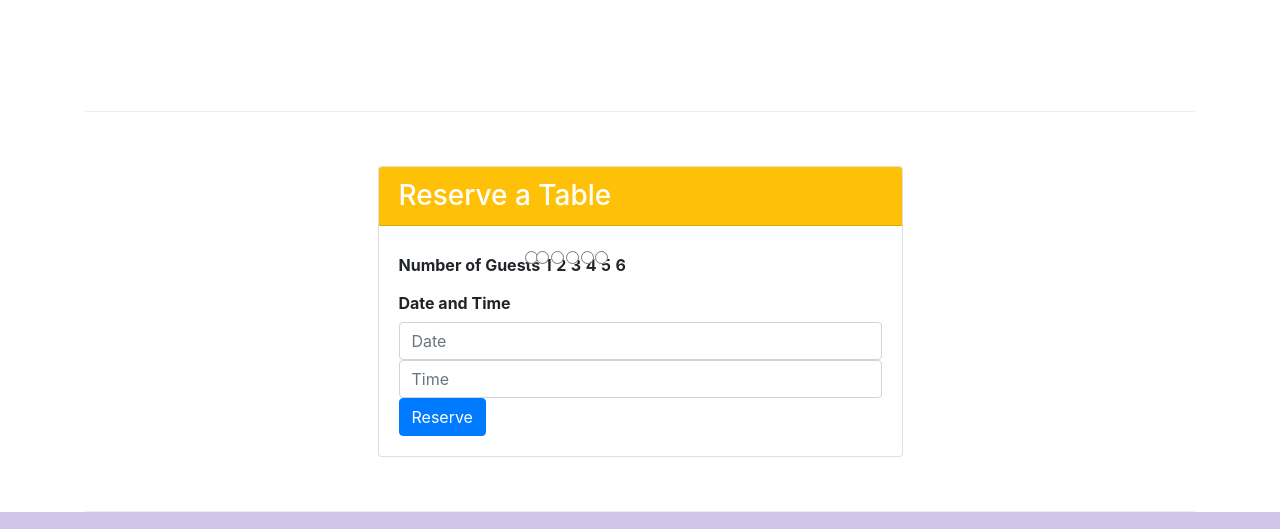
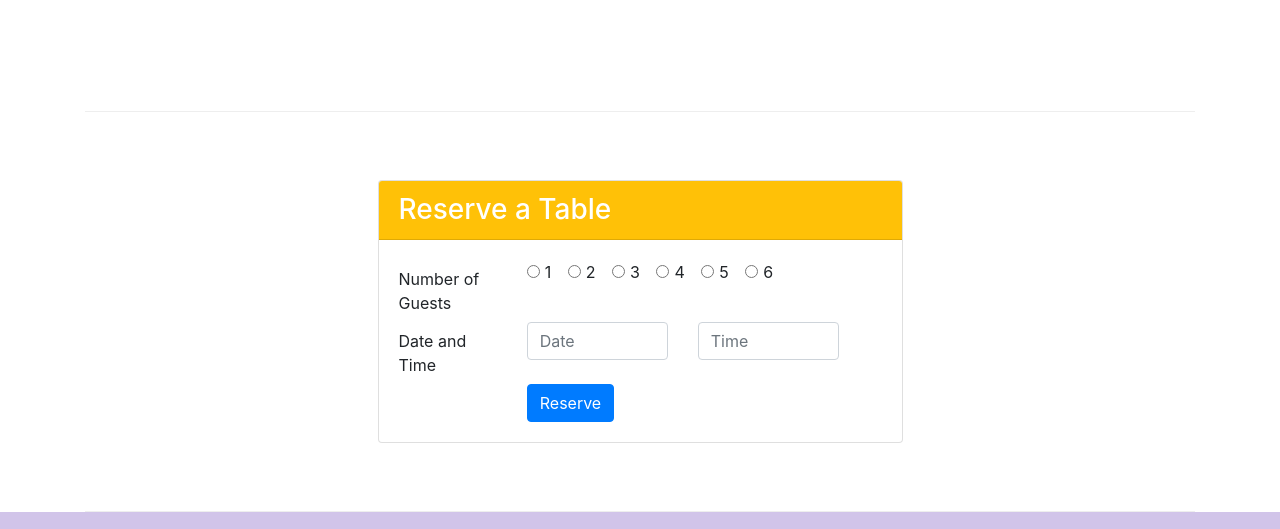
Before and after one commit to NathanInbar/HK_WebDev-Course, a website: page Bootstrap4/conFusion/index.html in a window 1280 px wide. Shown: the part 1422-1951 px from the top of the page. Drawn offline with nearby package versions, Linux system fonts and the light colour scheme.

Commit message:
Assignment 2 complete

```diff
--- a/Bootstrap4/conFusion/index.html
+++ b/Bootstrap4/conFusion/index.html
@@ -54,8 +54,8 @@
             </div>
 
             <div class="col-6 col-sm align-self-center">
-            <button type="submit" class="col-12 btn btn-primary bg-warning">Reserve Table</button>
-
+            <!-- <button type="submit" class="col-12 btn btn-primary bg-warning text-dark">Reserve Table</button> -->
+            <a href="#reserveCard" class="col-12 btn btn-primary bg-warning text-dark">Reserve a Table</a>
           </div>
 
         </div><!--end container-->
@@ -139,34 +139,73 @@
         <div class="row row-content align-items-center">
 
           <div class="col-12 col-sm-6 mx-auto">
-            <div class="card">
+            <div class="card" id="reserveCard">
               <h3 class="card-header bg-warning text-white">Reserve a Table</h3>
               <div class="card-body">
+
                 <form>
-                  <div class="form-group-row">
-                    <label for="numGuests" class="col-form-label"><strong>Number of Guests</strong></label>
-                    <input type="radio" class="form-check-input" name ="optionsRadios" value="1">
-                    <label for="1"  class="col-form-label"><strong>1</strong></label>
-                    <input type="radio" class="form-check-input" name ="optionsRadios" value="2">
-                    <label for="2"  class="col-form-label"><strong>2</strong></label>
-                    <input type="radio" class="form-check-input" name ="optionsRadios" value="3">
-                    <label for="3" class="col-form-label"><strong>3</strong></label>
-                    <input type="radio" class="form-check-input" name ="optionsRadios" value="4">
-                    <label for="4" class="col-form-label"><strong>4</strong></label>
-                    <input type="radio" class="form-check-input" name ="optionsRadios" value="5">
-                    <label for="5" class="col-form-label"><strong>5</strong></label>
-                    <input type="radio" class="form-check-input" name ="optionsRadios" value="6">
-                    <label for="6" class="col-form-label"><strong>6</strong></label>
+
+                  <div class="row">
+                    <div class="col-md-3">
+                      <!--NumGuests Text-->
+                      <!-- <label for="numGuests" class="col-form-label">Number of Guests</label> -->
+                      <div class="col-form-label"> Number of Guests </div>
+                    </div>
+
+                    <div class="col-md-9">
+                      <!--radio buttons-->
+                      <div class="form-check form-check-inline">
+                        <input type="radio" class="form-check-input" name="optionsRadios" value="1" id="r1">
+                        <label for="r1"  class="form-check-label">1</label>
+                      </div>
+                      <div class="form-check form-check-inline">
+                        <input type="radio" class="form-check-input" name="optionsRadios" value="2" id="r2">
+                        <label for="r2"  class="form-check-label">2</label>
+                      </div>
+                      <div class="form-check form-check-inline">
+                        <input type="radio" class="form-check-input" name="optionsRadios" value="3" id="r3">
+                        <label for="r3"  class="form-check-label">3</label>
+                      </div>
+                      <div class="form-check form-check-inline">
+                        <input type="radio" class="form-check-input" name="optionsRadios" value="4" id="r4">
+                        <label for="r4"  class="form-check-label">4</label>
+                      </div>
+                      <div class="form-check form-check-inline">
+                        <input type="radio" class="form-check-input" name="optionsRadios" value="5" id="r5">
+                        <label for="r5"  class="form-check-label">5</label>
+                      </div>
+                      <div class="form-check form-check-inline">
+                        <input type="radio" class="form-check-input" name="optionsRadios" value="6" id="r6">
+                        <label for="r6"  class="form-check-label">6</label>
+                      </div>
+                    </div>
                   </div>
 
-                  <div class="form-group-row">
-                    <label for="DateTime" class="col-form-label"><strong>Date and Time</strong></label>
-                    <input class="form-control" type="text" placeholder="Date">
-                    <input class="form-control" type="text" placeholder="Time">
+                  <div class="row">
+                    <div class="col-xs-6 col-md-3">
+                      <!--Date and Time Text-->
+                      <!-- <label for="DateTime" class="col-form-label">Date and Time</label> -->
+                      <div class="col-form-label"> Date and Time </div>
+
+                    </div>
+                    <div class="col-md-4 col-xs-6 form-group">
+                      <!--Date-->
+                      <input class="form-control" type="text" placeholder="Date">
+
+                    </div>
+                    <div class="col-md-4 col-xs-6 form-group">
+                      <!--Time-->
+                      <input class="form-control" type="text" placeholder="Time">
+
+                    </div>
                   </div>
 
-                  <div class="form-group-row">
-                    <button type="submit" class="btn btn-primary">Reserve</button>
+                  <div class="row">
+                    <div class="col-xs-12 col-md-9 offset-md-3">
+                      <!--Submit Btn-->
+                      <button type="submit" class="btn btn-primary">Reserve</button>
+
+                    </div>
                   </div>
 
                 </form>
```
